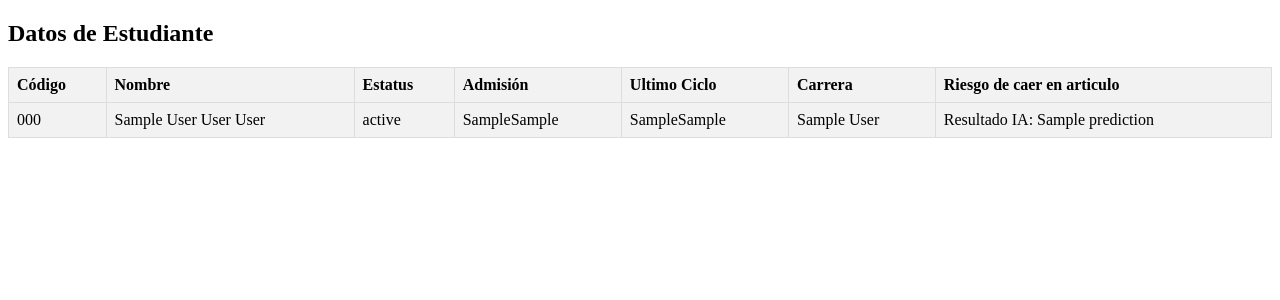
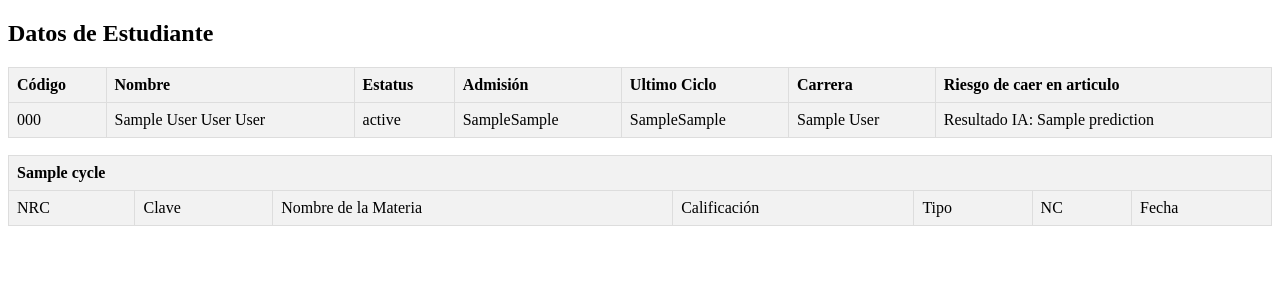
Before and after one commit to BrialexMaga/coordinacion, a Django app: template studenthistory/templates/studenthistory/show_history.html in a window 1280 px wide. Shown: the part 26-326 px from the top of the page. Run offline with Django 4.2, Linux system fonts and the light colour scheme; tables that the repository leaves empty hold one stand-in row (values such as "Sample post"); the template is opened without the code that fills it: values that come from a table or form of the project are taken from there, most other values are stand-ins (such as "Sample title", 1, 10 or a date in 2020).

Commit message:
Show cycles with subjects taken in Student History

```diff
--- a/studenthistory/models.py
+++ b/studenthistory/models.py
@@ -9,7 +9,7 @@ class Subject(models.Model):
     credits = models.PositiveSmallIntegerField()
 
     def __str__(self):
-        return f"{self.name}"
+        return f"{self.key_subject} - {self.name}"
 
 class Section(models.Model):
     idSection = models.AutoField(primary_key=True)
@@ -18,7 +18,7 @@ class Section(models.Model):
     section = models.CharField(max_length=5)
 
     def __str__(self):
-        return f"{self.section}"
+        return f"{self.section} - {self.subject}"
 
 class GradePeriod(models.Model):
     idGradePeriod = models.AutoField(primary_key=True)
--- a/studenthistory/templates/studenthistory/show_history.html
+++ b/studenthistory/templates/studenthistory/show_history.html
@@ -28,4 +28,46 @@
             </tbody>
         </table>
     </div>
+
+    {% if False %}
+    <div>
+        <h2>En Articulo</h2>
+    </div>
+    {% endif %}
+
+    <div>
+        {% for cycle in cycles_list %}
+        <br>
+        <table>
+            <thead>
+                <th colspan="7">{{ cycle }}</th>
+            </thead>
+            <tbody>
+                <tr>
+                    <td>NRC</td>
+                    <td>Clave</td>
+                    <td>Nombre de la Materia</td>
+                    <td>Calificación</td>
+                    <td>Tipo</td>
+                    <td>NC</td>
+                    <td>Fecha</td>
+                </tr>
+
+                {% for course in courses %}
+                    {% if course.school_cycle == cycle %}
+                        <tr>
+                            <td> {{ course.section.nrc }} </td>
+                            <td> {{ course.section.subject.key_subject }} </td>
+                            <td> {{ course.section.subject.name }} </td>
+                            <td> {{ course.grade }} </td>
+                            <td> {{ course.grade_period }} </td>
+                            <td> {{ course.section.subject.credits }} </td>
+                            <td> {{ course.upload_date }} </td>
+                        </tr>
+                    {% endif %}
+                {% endfor %}
+            </tbody>
+        </table>
+        {% endfor %}
+    </div>
 {% endblock %}
```
Also changed, not shown: studenthistory/views.py (+11 -1 lines).
